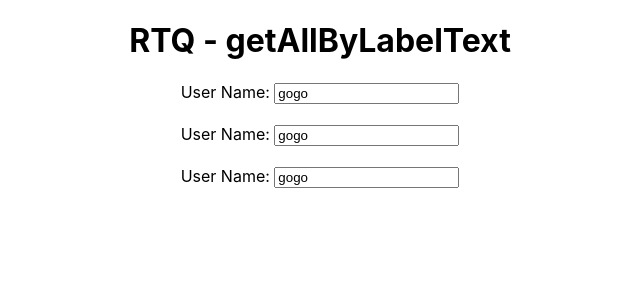
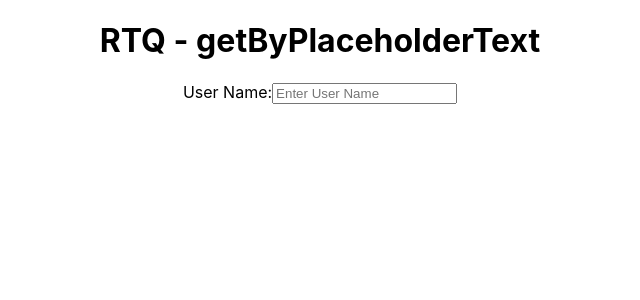
Before and after one commit to Govind2210/Jest-testing, a React (Create React App) app: page / in a window 1280 px wide. Shown: the top 300 px of the page, without its empty margins (320-960 px from the left). Built offline with nearby package versions, Linux system fonts and the light colour scheme.

Commit message:
learn(placeholder): learn how to test multiple test holder

```diff
--- a/src/App.js
+++ b/src/App.js
@@ -4,18 +4,10 @@ function App() {
   return (
     <>
       <div className="App">
-        <h1>RTQ - getAllByLabelText</h1>
-        <label htmlFor="user-name">User Name:</label>{" "}
-        <input type="text" id="user-name" defaultValue={"gogo"} />
-        <br />
-        <br />
-        <label htmlFor="user-name1">User Name:</label>{" "}
-        <input type="text" id="user-name1" defaultValue={"gogo"} />
-        <br />
-        <br />
-        <label htmlFor="user-name2">User Name:</label>{" "}
-        <input type="text" id="user-name2" defaultValue={"gogo"} />
-      </div>
+        <h1>RTQ - getByPlaceholderText</h1>
+        <label htmlFor="user-name">User Name:</label>
+        <input type="text" id="user-name" placeholder="Enter User Name" />
+       </div>
     </>
   );
 }
```
Also changed, not shown: 1 other file (tests, documents, lock files or other folders).
